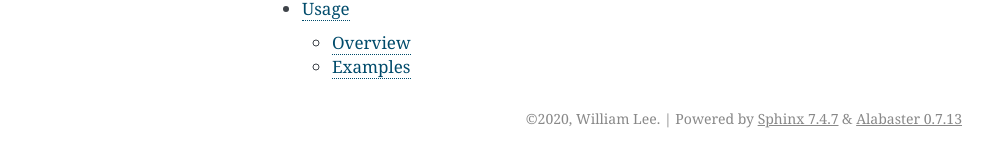
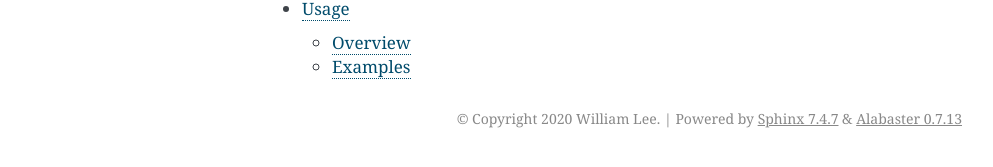
Before and after one commit to WilliamWFLee/pyud, a Sphinx documentation site: the page built from docs/index.rst, in a window 1280 px wide. Shown: the part 303-470 px from the top of the page, without its empty margins (148-1141 px from the left). Built offline with Sphinx 7.4.7, drawn with Linux system fonts in a browser that asks for light colours.

Commit message:
Update copyright info in docs/conf.py

```diff
--- a/docs/conf.py
+++ b/docs/conf.py
@@ -17,7 +17,7 @@ sys.path.insert(0, os.path.abspath('..'))
 # -- Project information -----------------------------------------------------
 
 project = 'pyud'
-copyright = '2020, William Lee'
+copyright = ' Copyright 2020 William Lee'
 author = 'William Lee'
 
 # The full version, including alpha/beta/rc tags
```
